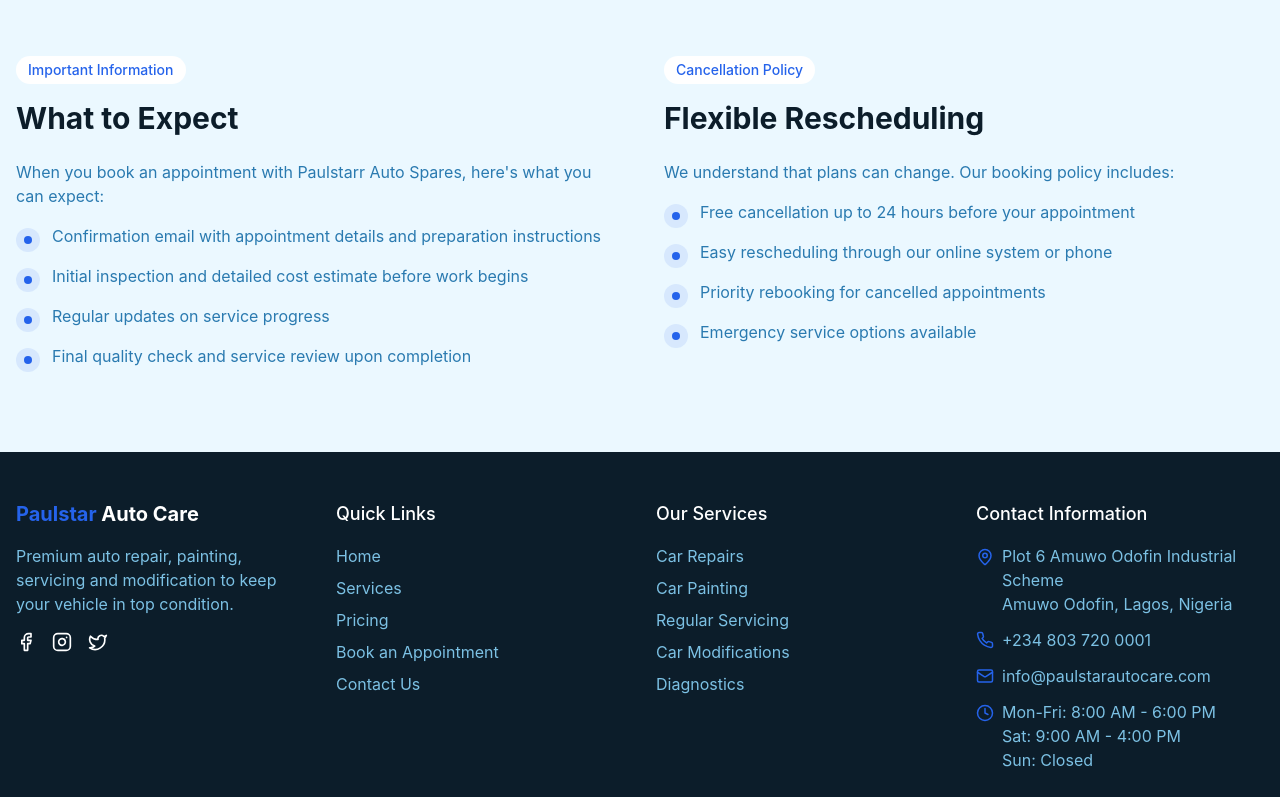
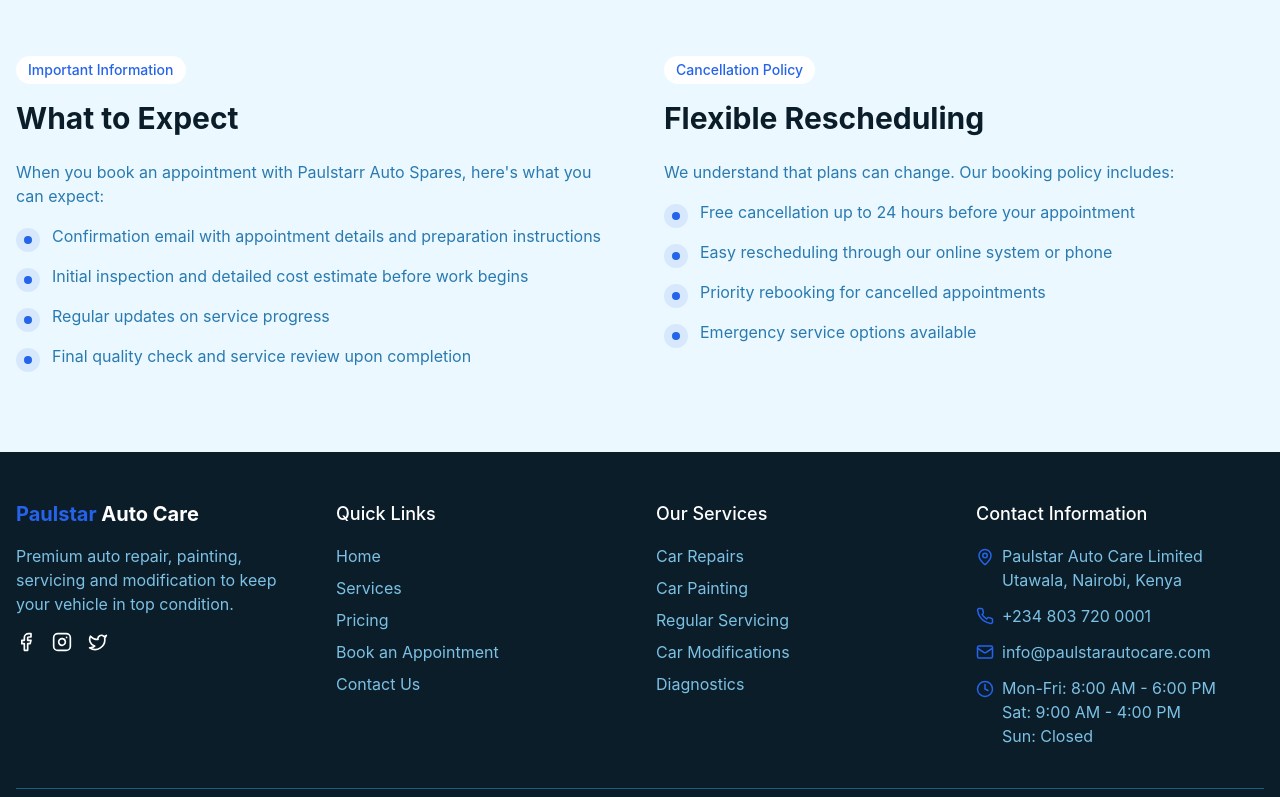
Before and after one commit to MPChege/paulstarr-auto-service-hub-67, a React (Vite) app: page /booking in a window 1280 px wide. Shown: the part 2000-2797 px from the top of the page. Built offline with nearby package versions, Linux system fonts and the light colour scheme.

Commit message:
Update contact information
Update contact information to reflect the new location.

```diff
--- a/src/components/Footer.tsx
+++ b/src/components/Footer.tsx
@@ -82,8 +82,8 @@ const Footer: React.FC = () => {
               <li className="flex items-start">
                 <MapPin size={18} className="text-paulstarr-accent mr-2 mt-1 flex-shrink-0" />
                 <span className="text-paulstarr-300">
-                  Plot 6 Amuwo Odofin Industrial Scheme<br />
-                  Amuwo Odofin, Lagos, Nigeria
+                  Paulstar Auto Care Limited<br />
+                  Utawala, Nairobi, Kenya
                 </span>
               </li>
               <li className="flex items-center">
--- a/src/pages/Contact.tsx
+++ b/src/pages/Contact.tsx
@@ -10,10 +10,10 @@ const Contact: React.FC = () => {
     {
       icon: <MapPin className="w-6 h-6 text-paulstarr-accent" />,
       title: 'Our Location',
-      details: ['Plot 6 Amuwo Odofin Industrial Scheme', 'Amuwo Odofin, Lagos, Nigeria'],
+      details: ['Paulstar Auto Care Limited', 'Utawala, Nairobi, Kenya'],
       action: {
         text: 'Get Directions',
-        link: 'https://maps.google.com/?q=Plot+6+Amuwo+Odofin+Industrial+Scheme,Lagos',
+        link: 'https://www.google.com/maps/place/Paulstar+auto+care-+limited/@-1.2751665,36.9728319,17z',
       },
     },
     {
@@ -77,7 +77,7 @@ const Contact: React.FC = () => {
             <span className="inline-block px-3 py-1 rounded-full bg-paulstarr-50 text-paulstarr-accent text-sm font-medium mb-4 reveal">Contact Us</span>
             <h2 className="text-3xl md:text-4xl font-bold text-paulstarr-900 mb-4 reveal">Reach Out To Our Team</h2>
             <p className="max-w-2xl mx-auto text-paulstarr-600 reveal">
-              For quality car repair, maintenance, and auto care services in Lagos, contact Paulstar Auto Care Limited today.
+              For quality car repair, maintenance, and auto care services in Nairobi, contact Paulstar Auto Care Limited today.
             </p>
           </div>
 
@@ -145,9 +145,9 @@ const Contact: React.FC = () => {
             </div>
 
             <div className="rounded-xl overflow-hidden shadow-soft h-[450px] reveal">
-              {/* Updated Google Maps embed with the actual location in Lagos */}
+              {/* Updated Google Maps embed with the actual location in Nairobi, Kenya */}
               <iframe
-                src="https://www.google.com/maps/embed?pb=!1m18!1m12!1m3!1d3964.6332003881474!2d3.296022914326056!3d6.438753095344578!2m3!1f0!2f0!3f0!3m2!1i1024!2i768!4f13.1!3m3!1m2!1s0x103b890001e4c957%3A0x7e9f222e3b43284a!2sAmuwo%20Odofin%20Industrial%20Scheme%2C%20Lagos!5e0!3m2!1sen!2sng!4v1680812345678!5m2!1sen!2sng"
+                src="https://www.google.com/maps/embed?pb=!1m18!1m12!1m3!1d3988.799194976835!2d36.97283191487576!3d-1.2751664990715282!2m3!1f0!2f0!3f0!3m2!1i1024!2i768!4f13.1!3m3!1m2!1s0x182f6b2ad93eae47%3A0x3ece2f71e58621fe!2sPaulstar%20auto%20care-%20limited!5e0!3m2!1sen!2sus!4v1693348765483!5m2!1sen!2sus"
                 width="100%"
                 height="100%"
                 style={{ border: 0 }}
@@ -167,7 +167,7 @@ const Contact: React.FC = () => {
           <div className="text-center mb-12">
             <h2 className="text-2xl md:text-3xl font-bold text-paulstarr-900 mb-4 reveal">Our Auto Care Services</h2>
             <p className="max-w-2xl mx-auto text-paulstarr-600 reveal">
-              At Paulstar Auto Care Limited, we offer comprehensive auto services in Lagos
+              At Paulstar Auto Care Limited, we offer comprehensive auto services in Nairobi
             </p>
           </div>
 
@@ -190,7 +190,7 @@ const Contact: React.FC = () => {
             <div className="relative z-10">
               <h2 className="text-3xl md:text-4xl font-bold text-white mb-6 reveal">Ready To Get Started?</h2>
               <p className="text-xl text-white/90 mb-8 max-w-2xl mx-auto reveal">
-                Schedule your service appointment today with Paulstar Auto Care Limited, Lagos.
+                Schedule your service appointment today with Paulstar Auto Care Limited, Nairobi.
               </p>
               <div className="flex flex-col sm:flex-row justify-center gap-4 reveal">
                 <Link
```
